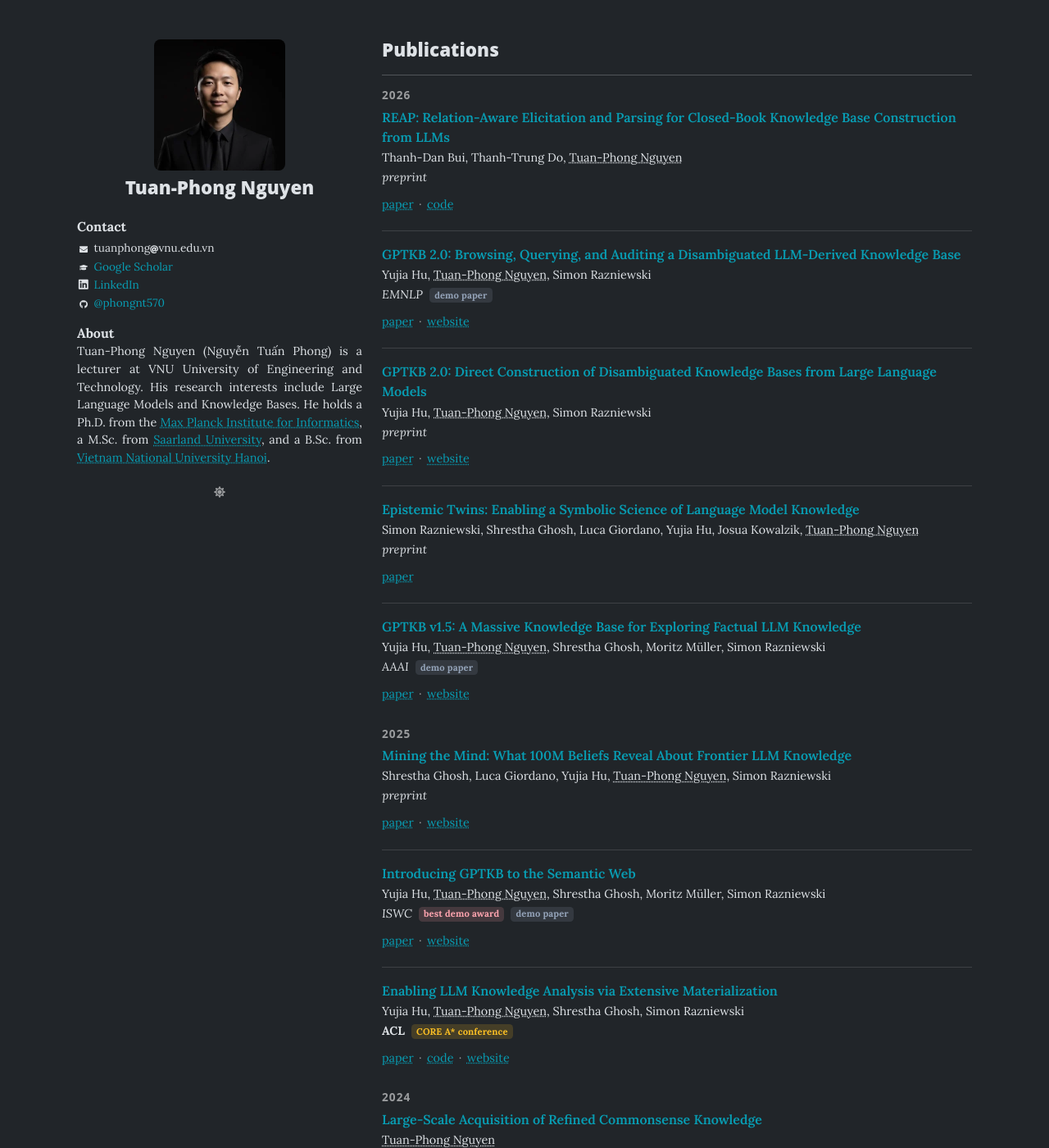
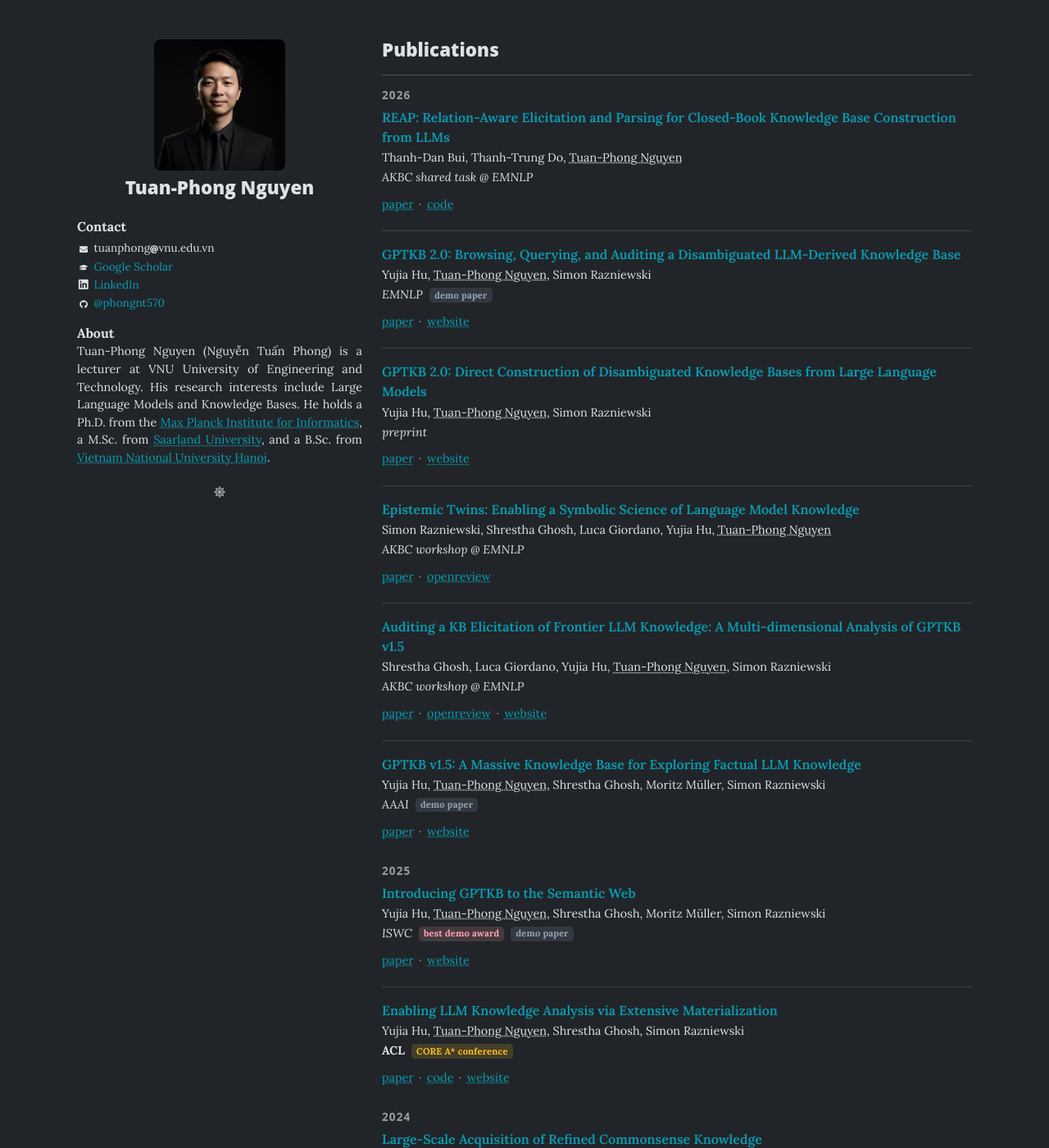
Before and after one commit to phongnt570/phongnt570.github.io, a Jekyll site: the page built from index.html, in a window 1280 px wide and 1400 px high. Shown: the whole window at 82% size. Built offline with Jekyll 4.4.1, drawn with Linux system fonts in a browser that asks for light colours.

Commit message:
add akbc 2026 papers
Co-Authored-By: Claude Fable 5.1 <noreply@anthropic.com>

```diff
--- a/_data/publications.yml
+++ b/_data/publications.yml
@@ -8,7 +8,7 @@
     highlight: false
   - name: Tuan-Phong Nguyen
     highlight: true
-  venue: preprint
+  venue: AKBC shared task @ EMNLP
   year: 2026
   venue_style: italic
   links:
@@ -68,19 +68,19 @@
     highlight: false
   - name: Yujia Hu
     highlight: false
-  - name: Josua Kowalzik
-    highlight: false
   - name: Tuan-Phong Nguyen
     highlight: true
-  venue: preprint
+  venue: AKBC workshop @ EMNLP
   year: 2026
   venue_style: italic
   links:
   - label: paper
     url: https://zenodo.org/records/19910437/files/Epistemic_Twins.pdf
+  - label: openreview
+    url: https://openreview.net/forum?id=wZhtmk3YlX
 
 - id: publication_18
-  title: 'Mining the Mind: What 100M Beliefs Reveal About Frontier LLM Knowledge'
+  title: 'Auditing a KB Elicitation of Frontier LLM Knowledge: A Multi-dimensional Analysis of GPTKB v1.5'
   url: https://arxiv.org/pdf/2510.07024
   authors:
   - name: Shrestha Ghosh
@@ -93,12 +93,14 @@
     highlight: true
   - name: Simon Razniewski
     highlight: false
-  venue: preprint
-  year: 2025
+  venue: AKBC workshop @ EMNLP
+  year: 2026
   venue_style: italic
   links:
   - label: paper
     url: https://arxiv.org/pdf/2510.07024
+  - label: openreview
+    url: https://openreview.net/forum?id=05UWSywnTM
   - label: website
     url: https://gptkb.org/
 - id: publication_16
```
